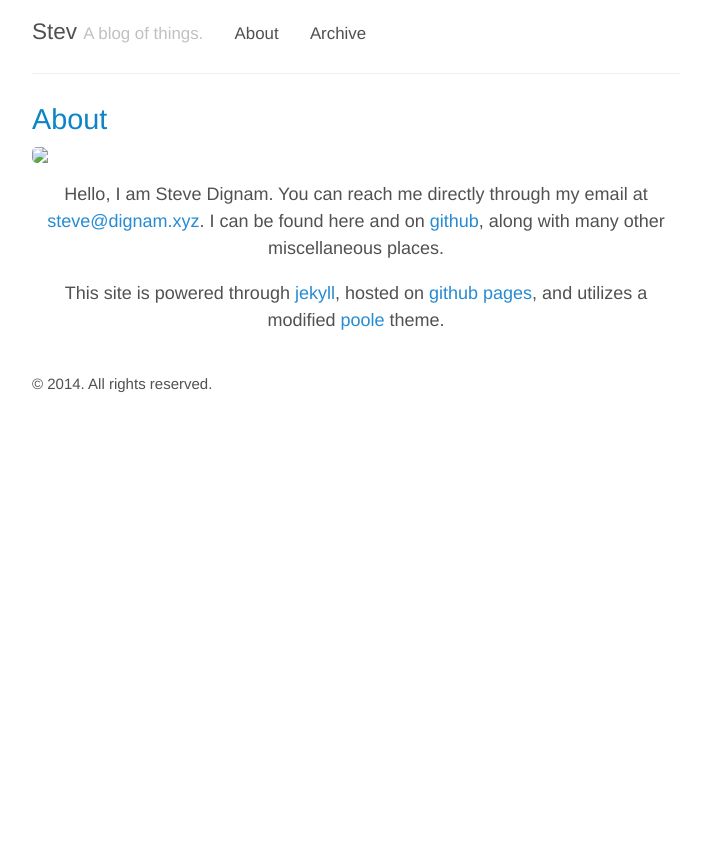
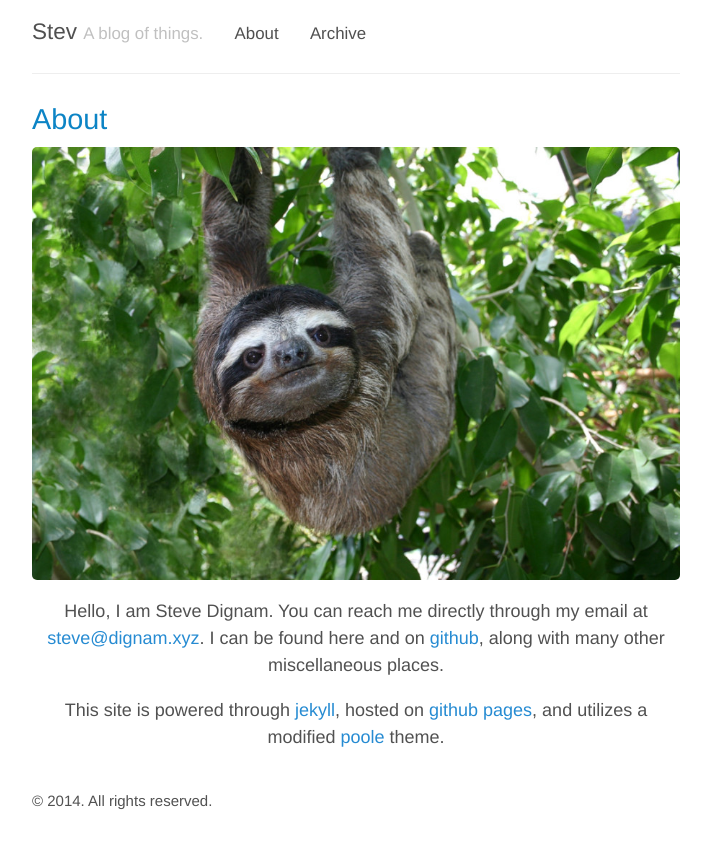
Before and after one commit to sbdchd/blog, a Jekyll site: the page built from about.html, in a window 1280 px wide. Shown: the top 848 px of the page, without its empty margins (284-995 px from the left). Built offline with Jekyll 4.4.1, drawn with Linux system fonts in a browser that asks for light colours.

Commit message:
still trying to fix photo

```diff
--- a/about.html
+++ b/about.html
@@ -3,7 +3,7 @@ layout: about
 title: About
 ---
 
-<img class="center" src="{{ site.author.profile_photo }}"/>
+<img class="center" src="{{ site.baseurl }}public/sloth_899x600.jpg"/>
 
 {% if site.findme_list.size < 5  %}
 	<p>Hello, I am {{ site.author.name }}. You can reach me directly through my email at <a href="mailto:{{ site.author.email}}" title="email">{{ site.author.email}}</a>. I can be found here and on <a href="{{ site.findme_list.Github}}"  title="github">github</a>, along with many other miscellaneous places.
```
